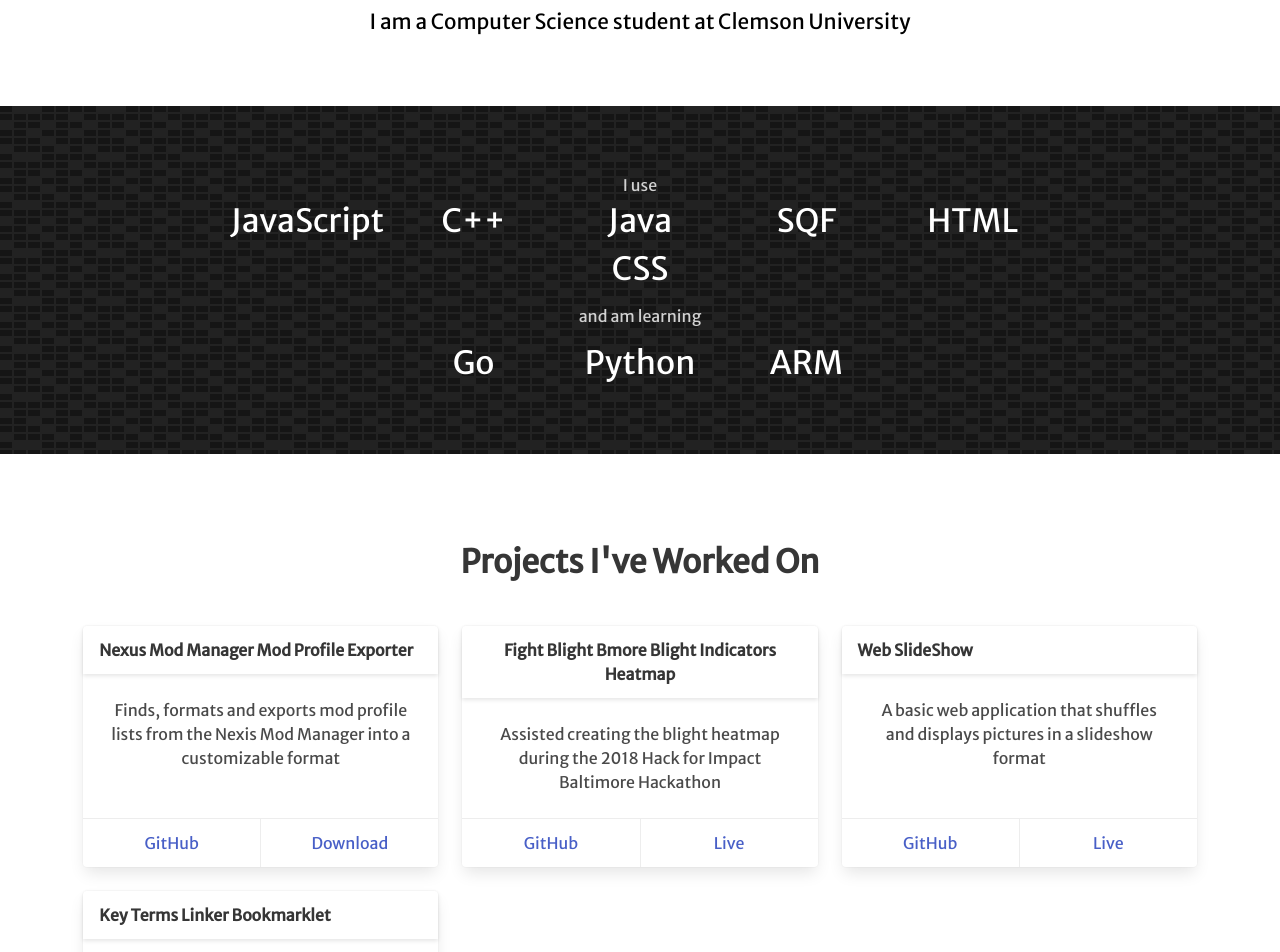
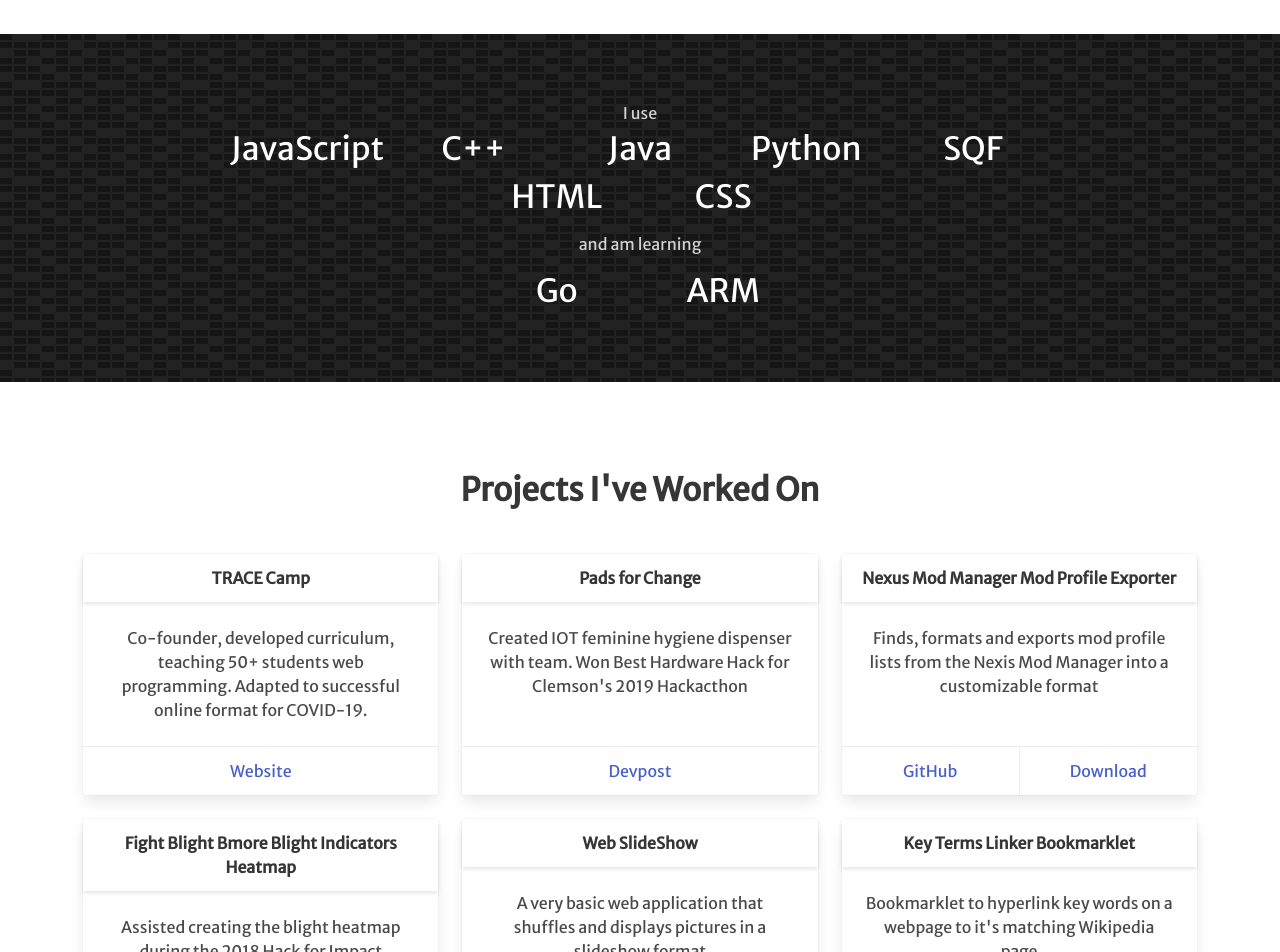
Before and after one commit to Rafael09ED/rafael09ed.github.io, a React (Create React App) app: page / in a window 1280 px wide. Shown: the part 860-1812 px from the top of the page. Built offline with nearby package versions, Linux system fonts and the light colour scheme.

Commit message:
July updates

```diff
--- a/src/App.css
+++ b/src/App.css
@@ -1,12 +1,12 @@
 .App {
+    font-family: 'Merriweather Sans', sans-serif;
     text-align: center;
-    font-family: 'Merriweather Sans', sans-serif;
 }
 
 .primarySection {
     padding: 2.2em;
     color: black;
-    height: 100vh;
+    height: 91vh;
 }
 
 .Section {
@@ -78,7 +78,7 @@
     height: 4em;
 }
 
-.list {
+.my_list {
     width: calc(80vw - 10em);
     margin-left: auto;
     margin-right: auto;
@@ -87,12 +87,12 @@
     flex-flow: row wrap;
 }
 
-.list > a {
+.my_list > a {
     flex: 1 0 20em;
     margin: .5em;
 }
 
-.list > div {
+.my_list > div {
     font-size: 2em;
     margin-left: .1em;
     margin-right: .1em;
@@ -115,3 +115,8 @@
 .bm--card-equal-height .card-footer {
     margin-top: auto;
 }
+
+.card-header-title {
+    text-align: center;
+    display: block !important;
+}
--- a/src/App.js
+++ b/src/App.js
@@ -31,24 +31,24 @@ class App extends Component {
                     <h1 className="Name ">Rafael DeJesus</h1>
                 </div>
                 <div className="Section">
-                    <p className="Title-Subtext primaryContent">
-                        I am a Computer Science student at Clemson University
+                    <p className="Title-Subtext primaryContent center_text">
+                        I am a Computer Science student at Clemson University graduating this August.
                     </p>
                 </div>
                 <div className="Section dark_grey patternedFixedBg">
                     <p>I use</p>
-                    <div className="list primaryContent">
+                    <div className="my_list primaryContent">
                         <div>JavaScript</div>
                         <div>C++</div>
                         <div>Java</div>
+                        <div>Python</div>
                         <div>SQF</div>
                         <div>HTML</div>
                         <div>CSS</div>
                     </div>
                     <p className="lightPadding">and am learning</p>
-                    <div className="list">
+                    <div className="my_list">
                         <div>Go</div>
-                        <div>Python</div>
                         <div>ARM</div>
                     </div>
                 </div>
@@ -62,7 +62,7 @@ class App extends Component {
                 </div>
                 <div className="">
                     <p className="title titlePadding">You can find me on:</p>
-                    <div className="list primaryContent">
+                    <div className="my_list primaryContent">
                         <a href="https://github.com/Rafael09ED" className="logo logoGroup">
                             <img src={github_logo} className="github_logo" alt="Rafael's Github"/>
                         </a>
@@ -79,7 +79,7 @@ class App extends Component {
                     <br/>
                 </div>
                 <div className="Section black patternedFixedBg">
-                    <p className="">Created 2018 by Rafael DeJesus</p>
+                    <p className="">Created 2020 by Rafael DeJesus</p>
                 </div>
             </div>
         );
--- a/src/data/projects.json
+++ b/src/data/projects.json
@@ -1,4 +1,16 @@
 [
+  {
+    "title" : "TRACE Camp",
+    "body": "Co-founder, developed curriculum, teaching 50+ students web programming. Adapted to successful online format for COVID-19.",
+    "primaryText": "Website",
+    "primaryLink": "https://tracecamp.com/"
+  },
+  {
+    "title" : "Pads for Change",
+    "body": "Created IOT feminine hygiene dispenser with team. Won Best Hardware Hack for Clemson's 2019 Hackacthon",
+    "primaryText": "Devpost",
+    "primaryLink": "https://devpost.com/software/cuhackit-2019"
+  },
   {
     "title" : "Nexus Mod Manager Mod Profile Exporter",
     "body": "Finds, formats and exports mod profile lists from the Nexis Mod Manager into a customizable format",
@@ -11,13 +23,11 @@
     "title" : "Fight Blight Bmore Blight Indicators Heatmap",
     "body": "Assisted creating the blight heatmap during the 2018 Hack for Impact Baltimore Hackathon",
     "primaryText": "GitHub",
-    "primaryLink": "https://github.com/chrisuehlinger/bmore-blight-map",
-    "secondaryText": "Live",
-    "secondaryLink": "https://bmore-fight-blight.surge.sh/bmore.html"
+    "primaryLink": "https://github.com/chrisuehlinger/bmore-blight-map"
   },
   {
     "title" : "Web SlideShow",
-    "body": "A basic web application that shuffles and displays pictures in a slideshow format",
+    "body": "A very basic web application that shuffles and displays pictures in a slideshow format",
     "primaryText": "GitHub",
     "primaryLink": "https://github.com/Rafael09ED/WebSlideshow",
     "secondaryText": "Live",
```
Also changed, not shown: package.json (+16 -4 lines), 1 other file (tests, documents, lock files or other folders).
